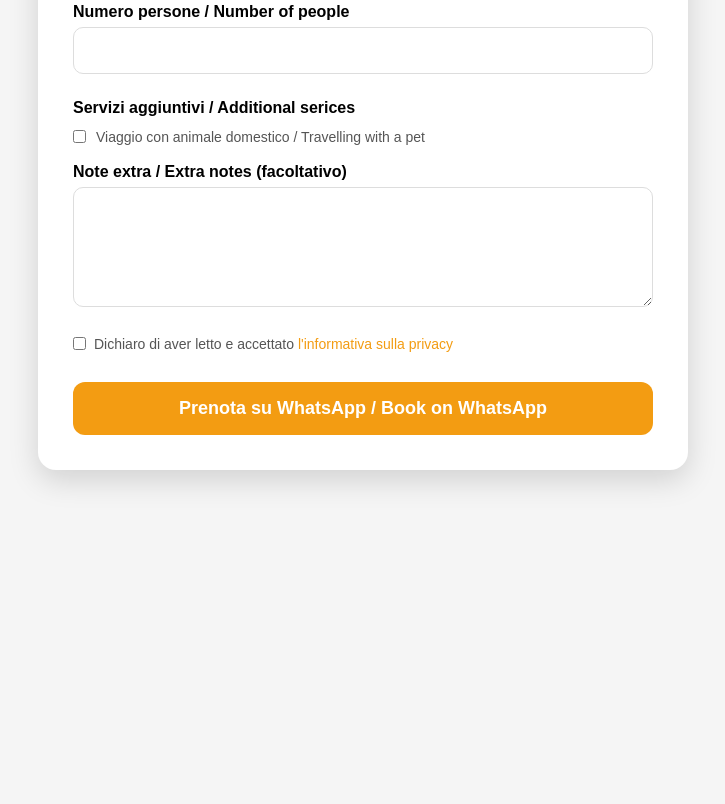
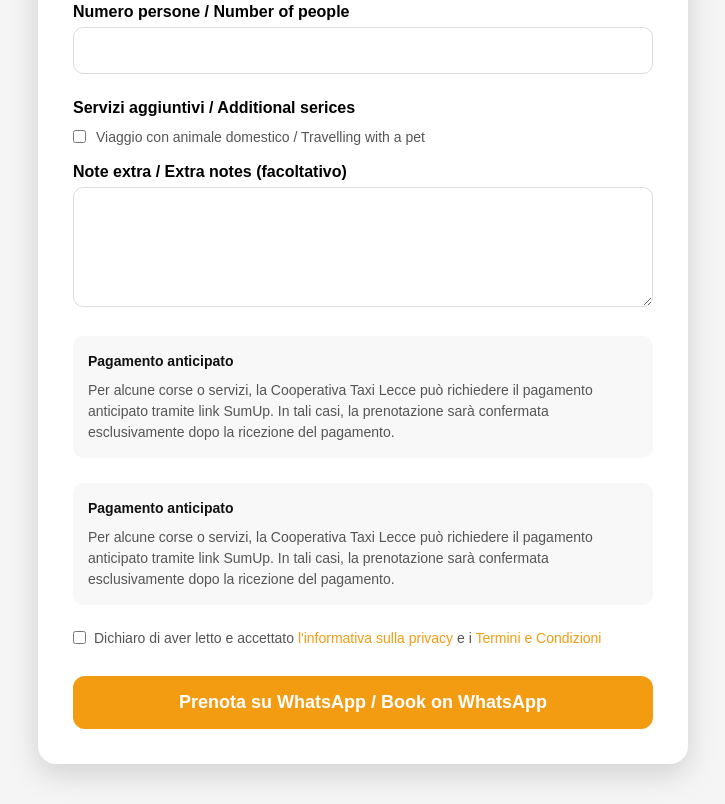
Before and after one commit to cooperativataxilecce/prenotazione, a plain HTML site: page index.html in a window 1280 px wide. Shown: the part 915-1719 px from the top of the page, without its empty margins (277-1002 px from the left). Before the commit the page ends 1425 px from the top, so only its background shows below. Drawn offline with Linux system fonts and the light colour scheme.

Commit message:
Update index.html

```diff
--- a/index.html
+++ b/index.html
@@ -159,6 +159,26 @@ text-decoration:underline;
 
 }
 
+.payment-info{
+
+margin-top:25px;
+padding:15px;
+background:#f8f8f8;
+border-radius:10px;
+font-size:14px;
+color:#555;
+line-height:1.5;
+
+}
+
+.payment-info strong{
+
+display:block;
+color:#111;
+margin-bottom:8px;
+
+}
+
 button{
 
 width:100%;
@@ -251,16 +271,44 @@ Viaggio con animale domestico / Travelling with a pet
 <textarea id="note"></textarea>
 
 
+<div class="payment-info">
+
+<strong>Pagamento anticipato</strong>
+
+<p>
+Per alcune corse o servizi, la Cooperativa Taxi Lecce può richiedere il pagamento anticipato tramite link SumUp.
+In tali casi, la prenotazione sarà confermata esclusivamente dopo la ricezione del pagamento.
+</p>
+
+</div>
+
+<div class="payment-info">
+
+<strong>Pagamento anticipato</strong>
+
+<p>
+Per alcune corse o servizi, la Cooperativa Taxi Lecce può richiedere il pagamento anticipato tramite link SumUp.
+In tali casi, la prenotazione sarà confermata esclusivamente dopo la ricezione del pagamento.
+</p>
+
+</div>
+
 
 <div class="privacy">
 
 <input type="checkbox" id="privacy" required>
 
 <label for="privacy">
+
 Dichiaro di aver letto e accettato
 <a href="https://www.cooperativataxilecce.it/pagina/informativa-sulla-privacy" target="_blank">
 l'informativa sulla privacy
 </a>
+e i
+<a href="https://www.cooperativataxilecce.it/pagina/termini-e-condizioni" target="_blank">
+Termini e Condizioni
+</a>
+
 </label>
 
 </div>
@@ -288,7 +336,7 @@ let privacy=document.getElementById("privacy").checked;
 
 if(!privacy){
 
-alert("Devi accettare l'informativa sulla privacy per procedere.");
+alert("Devi accettare l'informativa sulla privacy e i Termini e Condizioni per procedere.");
 
 return;
 
@@ -339,7 +387,7 @@ ${animali}
 Note:
 ${note || "Nessuna"}
 
-Il cliente ha accettato l'informativa sulla privacy.
+Il cliente ha accettato l'informativa sulla privacy e i Termini e Condizioni.
 
 Grazie.`;
 
```
